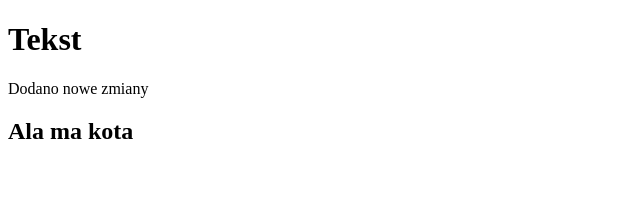
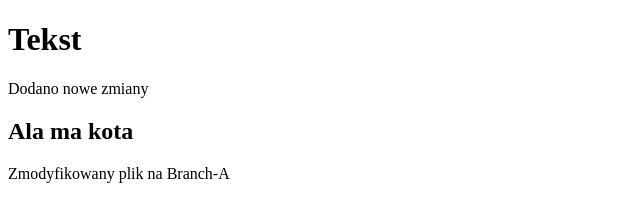
Before and after one commit to maksym-sm/moje-pierwsze-repozytorium, a plain HTML site: page index.html in a window 1280 px wide. Shown: the whole page, without its empty margins (0-640 px from the left). Drawn offline with Linux system fonts and the light colour scheme.

Commit message:
Zmiany na branchu-A

```diff
--- a/index.html
+++ b/index.html
@@ -7,5 +7,6 @@
         <h1>Tekst</h1>
         <p>Dodano nowe zmiany</p>
         <h2>Ala ma kota</h2>
+        <p>Zmodyfikowany plik na Branch-A</p>
     </body>
 </html>
```
